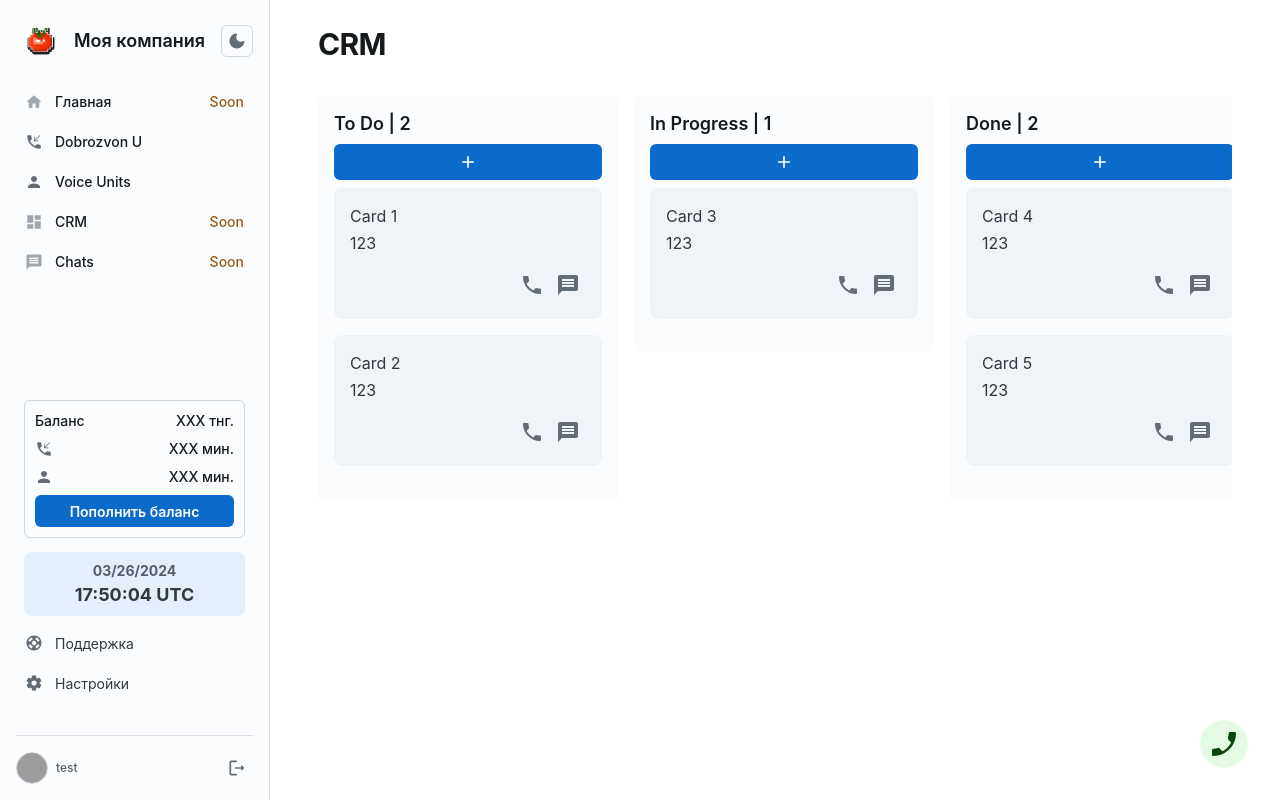
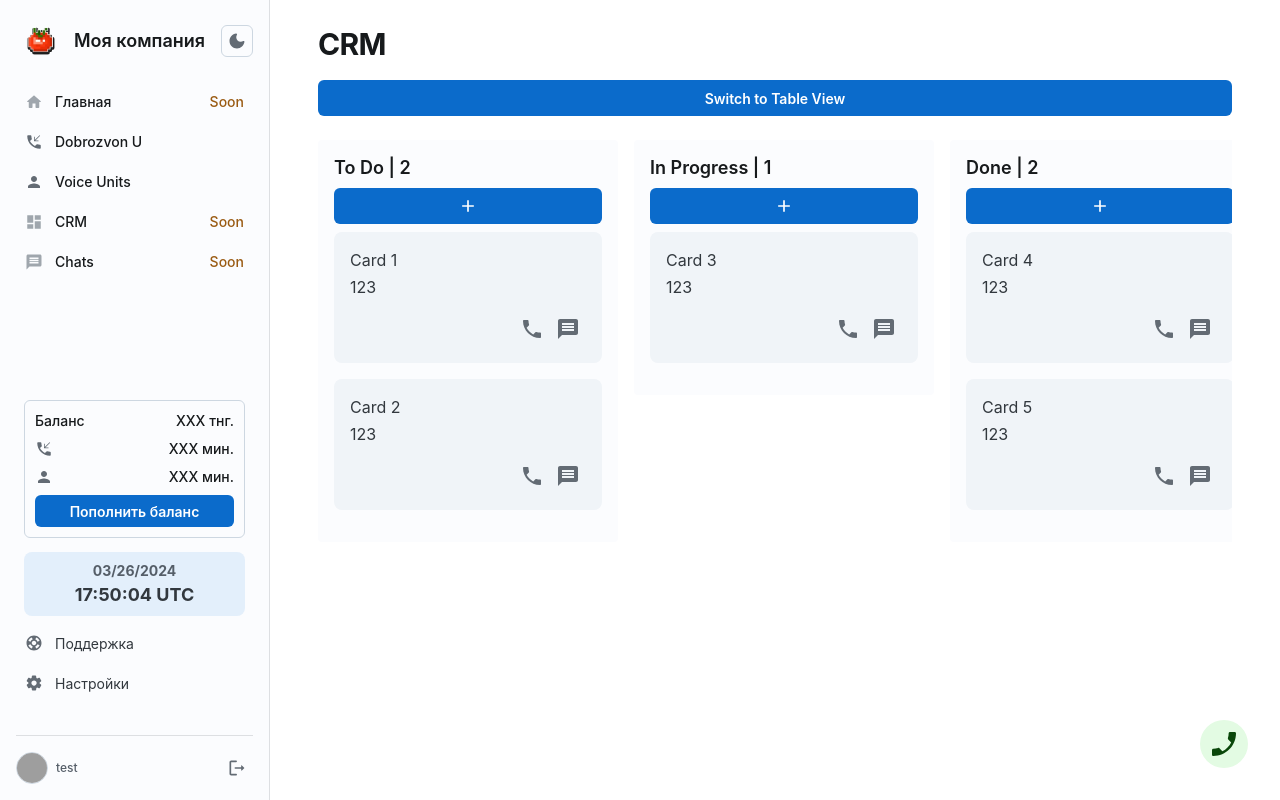
Before and after one commit to Turrain/mui-app, a React (Vite) app: page /crm in a window 1280 px wide. Built offline with nearby package versions, Linux system fonts and the light colour scheme; grey boxes are pictures that could not be loaded.

Commit message:
start kanban

```diff
--- a/src/components/kanban/Board.tsx
+++ b/src/components/kanban/Board.tsx
@@ -2,8 +2,9 @@ import React, { useEffect, useRef, useState } from 'react';
 import Column from './Column';
 import { DndProvider } from 'react-dnd';
 import { HTML5Backend } from 'react-dnd-html5-backend';
-import { Stack } from '@mui/joy';
+import { Button, Stack } from '@mui/joy';
 import useKanbanStore from '../../utils/stores/KanbanStore';
+import TableView from './TableView';
 
 
 const Board: React.FC = () => {
@@ -12,6 +13,7 @@ const Board: React.FC = () => {
     const [isDraggingBoard, setIsDraggingBoard] = useState(false);
     const [startX, setStartX] = useState(0);
     const [scrollLeft, setScrollLeft] = useState(0);
+    const [viewMode, setViewMode] = useState<'kanban' | 'table'>('kanban');
     const scrollContainerRef = useRef<HTMLDivElement>(null);
 
     const onMouseDown = (e: React.MouseEvent<HTMLDivElement>) => {
@@ -46,8 +48,16 @@ const Board: React.FC = () => {
         };
     }, []);
 
+    const toggleViewMode = () => {
+        setViewMode((prevMode) => (prevMode === 'kanban' ? 'table' : 'kanban'));
+    };
+
     return (
         <DndProvider backend={HTML5Backend}>
+            <Button onClick={toggleViewMode}>
+                Switch to {viewMode === 'kanban' ? 'Table View' : 'Kanban View'}
+            </Button>
+            {viewMode === 'kanban' ? (
                 <Stack
                     ref={scrollContainerRef}
                     onMouseDown={onMouseDown}
@@ -68,6 +78,9 @@ const Board: React.FC = () => {
                         <Column key={column.id} id={column.id} title={column.title} tasks={column.tasks} moveCard={moveCard} setIsDraggingBoard={setIsDraggingBoard} />
                     ))}
                 </Stack>
+            ) : (
+                <TableView columns={columns} moveCard={moveCard} />
+            )}
         </DndProvider>
     );
 };
--- a/src/components/kanban/Column.tsx
+++ b/src/components/kanban/Column.tsx
@@ -8,7 +8,7 @@ import { Add } from '@mui/icons-material';
 interface ColumnProps {
     id: string;
     title: string;
-    tasks: { id: string, content: string, subtasks: string[] }[];
+    tasks: { id: string, content: string }[];
     moveCard: (fromColumnId: string, toColumnId: string, taskId: string, subtaskIndex?: number) => void;
     setIsDraggingBoard: (isDragging: boolean) => void;
 }
--- /dev/null
+++ b/src/components/kanban/TableView.tsx
@@ -0,0 +1,128 @@
+import { Chip, ColorPaletteProp, Sheet, Stack, Typography } from '@mui/joy';
+import React from 'react';
+import { useDrag, useDrop } from 'react-dnd';
+
+interface TableViewProps {
+    columns: Column[];
+    moveCard: (fromColumnId: string, toColumnId: string, taskId: string) => void;
+}
+
+const TableView: React.FC<TableViewProps> = ({ columns, moveCard }) => {
+    return (
+        <Stack
+            sx={{
+                display: 'flex',
+                gap: '20px'
+            }}
+        >
+            {columns.map((column) => (
+                <Sheet
+                    key={column.id}
+                    sx={{
+                        padding: '16px',
+                        borderRadius: '4px',
+                    }}
+                >
+                    <TableInside column={column} moveCard={moveCard} />
+                </Sheet>
+            ))}
+        </Stack>
+    );
+};
+
+const TableInside: React.FC<{ column: Column; moveCard: (fromColumnId: string, toColumnId: string, cardId: string) => void }> = ({ column, moveCard }) => {
+    const [{ isOver }, drop] = useDrop({
+        accept: 'CARD',
+        drop: (item: { taskId: string; fromColumnId: string }) => {
+            moveCard(item.fromColumnId, column.id, item.taskId);
+        },
+        collect: (monitor) => ({
+            isOver: !!monitor.isOver(),
+        }),
+    });
+
+    return (
+        <div>
+            <Typography
+                ref={drop}
+                level='title-lg'
+                sx={{
+                    backgroundColor: isOver ? 'lightgray' : 'transparent',
+                    p: '10px',
+                    cursor: 'pointer',
+                }}
+            >
+                {column.title}
+            </Typography>
+            <table style={{ width: '100%', borderCollapse: 'collapse' }}>
+                <tbody>
+                    {column.tasks.map((task) => (
+                        <DraggableTask key={task.id} task={task} fromColumnId={column.id} moveCard={moveCard} columnName={column.title} />
+                    ))}
+                </tbody>
+            </table>
+        </div>
+    );
+};
+
+const DraggableTask: React.FC<{ task: Task; fromColumnId: string; moveCard: (fromColumnId: string, toColumnId: string, taskId: string) => void; columnName: string }> = ({ task, fromColumnId, moveCard, columnName }) => {
+    const [{ isDragging }, drag] = useDrag({
+        type: 'CARD',
+        item: { taskId: task.id, fromColumnId },
+        collect: (monitor) => ({
+            isDragging: !!monitor.isDragging(),
+        }),
+    });
+
+    const [, drop] = useDrop({
+        accept: 'CARD',
+        drop: (item: { taskId: string; fromColumnId: string }) => {
+            if (item.fromColumnId !== fromColumnId) {
+                moveCard(item.fromColumnId, fromColumnId, item.taskId);
+            }
+        },
+    });
+
+    return (
+        <tr
+            ref={(node) => drag(drop(node))}
+            style={{
+                opacity: isDragging ? 0.5 : 1,
+            }}
+        >
+            <Sheet
+                variant='outlined'
+                sx={{
+                    display: 'flex',
+                    justifyContent: 'space-between',
+                    borderRadius: '4px',
+                    p: '8px',
+                    my: '4px',
+                }}
+            >
+                <td>{task.content}</td>
+                <td>
+                    <Chip
+                        // startDecorator={
+                        //     {
+                        //         'To Do': <AutorenewRounded />,
+                        //         'In Progress': <Block />,
+                        //     }[columnName]
+                        // }
+                        color={
+                            {
+                                'To Do': 'primary',
+                                'In Progress': 'warning',
+                                'Done': 'success'
+                            }[columnName] as ColorPaletteProp
+                        }
+                    >
+                        {columnName}
+                    </Chip>
+                </td>
+            </Sheet>
+        </tr >
+    );
+};
+
+export default TableView;
--- a/src/components/kanban/Task.tsx
+++ b/src/components/kanban/Task.tsx
@@ -4,7 +4,7 @@ import { useDrag } from 'react-dnd';
 import { LocalPhone, Message } from '@mui/icons-material';
 
 interface TaskProps {
-    task: { id: string; content: string; subtasks: string[] };
+    task: { id: string; content: string };
     fromColumnId: string;
     setIsDraggingBoard: (isDragging: boolean) => void;
 }
--- a/src/components/modals/CreateCompanyModal.tsx
+++ b/src/components/modals/CreateCompanyModal.tsx
@@ -82,7 +82,7 @@ const CreateCompanyModal: React.FC<CreateCompanyModalProps> = (({ open, onClose
     return (
         <Modal open={open} onClose={() => onClose()} >
             <ModalDialog
-                size='sm'
+                size='lg'
                 color="primary"
                 layout={isMobile ? "fullscreen" : "center"}
                 variant="outlined"
--- a/src/components/pages/PomodoroPage.tsx
+++ b/src/components/pages/PomodoroPage.tsx
@@ -1,6 +1,7 @@
 import React, { useState, useEffect, ChangeEvent } from 'react';
 import { Button, Typography, Box, FormControl, FormLabel, Input } from '@mui/joy';
 import Sidebar from '../Sidebar';
+import Header from '../Header';
 
 const PomodoroTimer: React.FC = () => {
     const [time, setTime] = useState<number>(25 * 60); // Default time 25 minutes
@@ -48,15 +49,48 @@ const PomodoroTimer: React.FC = () => {
     };
 
     return (
-        <>
+        <Box sx={{ display: 'flex', minHeight: '100dvh' }}>
+            <Header />
             <Sidebar />
-            <Box sx={{ textAlign: 'center', p: 3, height: '100%'}}>
-                <Typography level="h2" component="div">
-                    Pomodoro Timer
-                </Typography>
-                <Typography level="h4" component="div" sx={{ mb: 2 }}>
-                    {formatTime(time)}
-                </Typography>
+            <Box
+                component="main"
+                className="MainContent"
+                sx={{
+                    px: { xs: 2, md: 6 },
+                    pt: {
+                        xs: 'calc(12px + var(--Header-height))',
+                        sm: 'calc(12px + var(--Header-height))',
+                        md: 3,
+                    },
+                    pb: { xs: 2, sm: 2, md: 3 },
+                    flex: 1,
+                    display: 'flex',
+                    flexDirection: 'column',
+                    minWidth: 0,
+                    height: '100dvh',
+                    width: '100%',
+                    gap: 1,
+                    overflow: 'auto'
+                }}
+            >
+                <Box
+                    sx={{
+                        display: 'flex',
+                        mb: 1,
+                        gap: 1,
+                        flexDirection: { xs: 'column', sm: 'row' },
+                        alignItems: { xs: 'start', sm: 'center' },
+                        flexWrap: 'wrap',
+                        justifyContent: 'space-between',
+                    }}
+                >
+                    <Typography level="h2">
+                        Pomodoro Timer
+                    </Typography>
+                    <Typography level="h4">
+                        {formatTime(time)}
+                    </Typography>
+                </Box>
 
                 <Box sx={{ display: 'flex', justifyContent: 'center', alignContent: 'center' }}>
                     <FormControl sx={{ mb: 2, mr: 2, width: '30%' }}>
@@ -77,7 +111,7 @@ const PomodoroTimer: React.FC = () => {
                     </Box>
                 </Box>
             </Box>
-        </>
+        </Box>
     );
 };
 
--- a/src/utils/stores/KanbanStore.ts
+++ b/src/utils/stores/KanbanStore.ts
@@ -1,15 +1,4 @@
 import { create } from 'zustand';
-
-interface Task {
-    id: string;
-    content: string;
-}
-
-interface Column {
-    id: string;
-    title: string;
-    tasks: Task[];
-}
 
 interface BoardState {
     columns: Column[];
@@ -41,59 +30,60 @@ const useKanbanStore = create<BoardState>((set) => ({
                 { id: 'card-5', content: 'Card 5' },
             ],
         },
-        {
-            id: 'column-4',
-            title: 'Done',
-            tasks: [
-                { id: 'card-4', content: 'Card 4' },
-                { id: 'card-5', content: 'Card 5' },
-            ],
-        },
-        {
-            id: 'column-5',
-            title: 'Done',
-            tasks: [
-                { id: 'card-4', content: 'Card 4' },
-                { id: 'card-5', content: 'Card 5' },
-            ],
-        },
-        {
-            id: 'column-6',
-            title: 'Done',
-            tasks: [
-                { id: 'card-4', content: 'Card 4' },
-                { id: 'card-5', content: 'Card 5' },
-            ],
-        },
-        {
-            id: 'column-7',
-            title: 'Done',
-            tasks: [
-                { id: 'card-4', content: 'Card 4' },
-                { id: 'card-5', content: 'Card 5' },
-            ],
-        },
-        {
-            id: 'column-8',
-            title: 'Done',
-            tasks: [
-                { id: 'card-4', content: 'Card 4' },
-                { id: 'card-5', content: 'Card 5' },
-            ],
-        },
+        // {
+        //     id: 'column-4',
+        //     title: 'Done',
+        //     tasks: [
+        //         { id: 'card-4', content: 'Card 4' },
+        //         { id: 'card-5', content: 'Card 5' },
+        //     ],
+        // },
+        // {
+        //     id: 'column-5',
+        //     title: 'Done',
+        //     tasks: [
+        //         { id: 'card-4', content: 'Card 4' },
+        //         { id: 'card-5', content: 'Card 5' },
+        //     ],
+        // },
+        // {
+        //     id: 'column-6',
+        //     title: 'Done',
+        //     tasks: [
+        //         { id: 'card-4', content: 'Card 4' },
+        //         { id: 'card-5', content: 'Card 5' },
+        //     ],
+        // },
+        // {
+        //     id: 'column-7',
+        //     title: 'Done',
+        //     tasks: [
+        //         { id: 'card-4', content: 'Card 4' },
+        //         { id: 'card-5', content: 'Card 5' },
+        //     ],
+        // },
+        // {
+        //     id: 'column-8',
+        //     title: 'Done',
+        //     tasks: [
+        //         { id: 'card-4', content: 'Card 4' },
+        //         { id: 'card-5', content: 'Card 5' },
+        //     ],
+        // },
     ],
-    moveCard: (fromColumnId, toColumnId, cardId) =>
+    moveCard: (fromColumnId, toColumnId, taskId) =>
         set((state) => {
             const fromColumn = state.columns.find((column) => column.id === fromColumnId);
             const toColumn = state.columns.find((column) => column.id === toColumnId);
 
             if (!fromColumn || !toColumn) return state;
 
-            const fromCardIndex = fromColumn.tasks.findIndex((card) => card.id === cardId);
-            const toCardIndex = toColumn.tasks.findIndex((card) => card.id === cardId);
+            const fromCardIndex = fromColumn.tasks.findIndex((card) => card.id === taskId);
 
-            const [movedCard] = fromColumn.tasks.splice(fromCardIndex, 1);
-            toColumn.tasks.push(movedCard);
+            if (fromCardIndex !== -1) {
+                const [movedCard] = fromColumn.tasks.splice(fromCardIndex, 1);
+                toColumn.tasks.push(movedCard);
+            }
 
             return { columns: [...state.columns] };
         }),
```
Also changed, not shown: src/components/types/types.ts (+11 -0 lines). Lines whose indentation alone changed are shown as unchanged.
